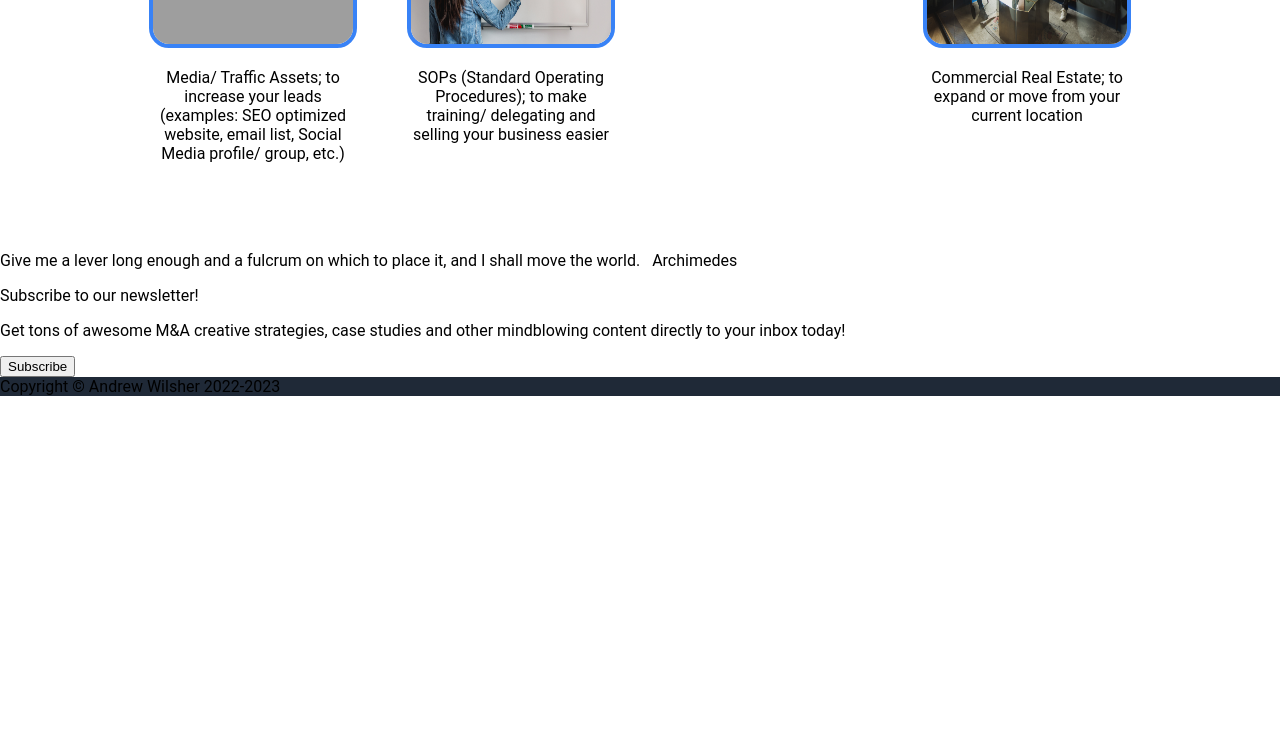
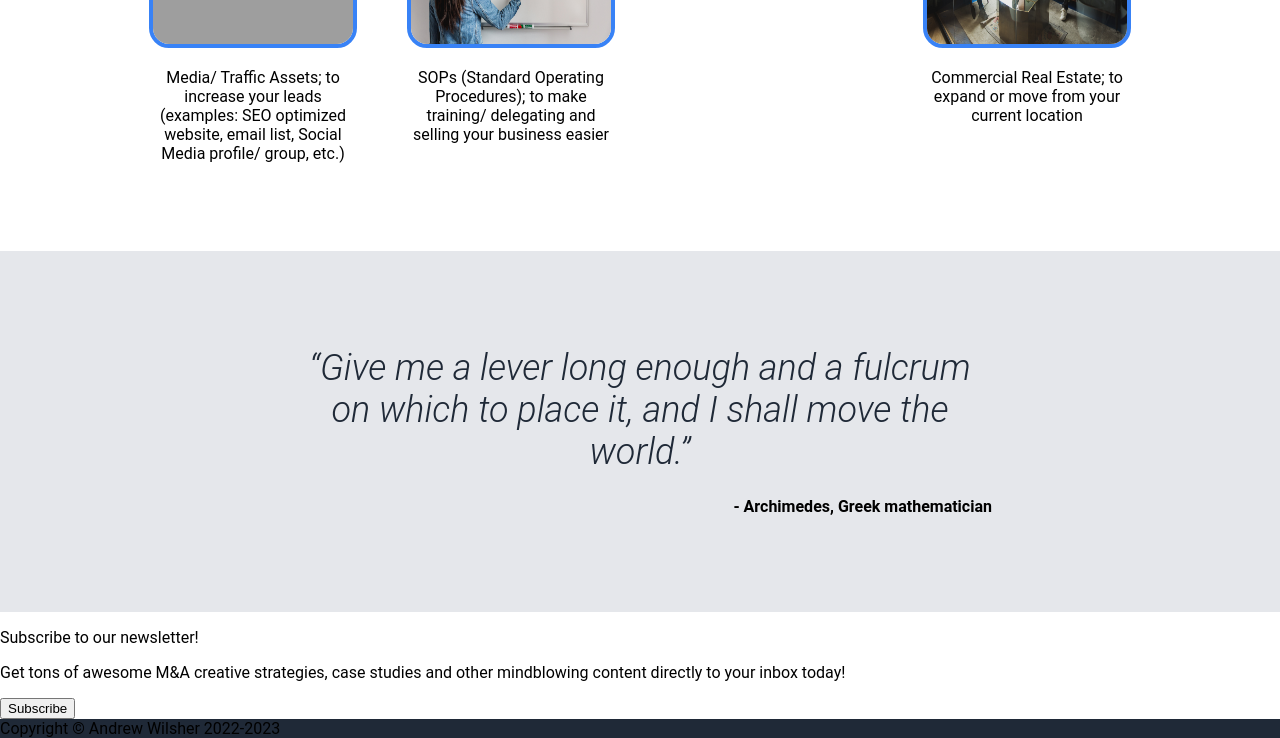
Before and after one commit to orelem/practice-projects, a plain HTML site: page index.html in a window 1280 px wide. Shown: the part 956-1694 px from the top of the page. Before the commit the page ends 1352 px from the top, so only its background shows below. Drawn offline with Linux system fonts and the light colour scheme; grey boxes are pictures that could not be loaded.

Commit message:
Add css styling to quote section
HTML change:  Add quote tag to html in <li class="quote"> under quote-container
CSS change:  Center text, change styling, align content, align text, adjust color of .quote

```diff
--- a/css/style.css
+++ b/css/style.css
@@ -131,3 +131,32 @@ a, .hero-para {
 }
 
 /* QUOTE SECTION */
+
+.quote-container {
+    background-color: #E5E7EB;
+    display: flex;
+    justify-content: center;
+    align-items: center;
+    flex-wrap: wrap;
+}
+
+.quote-list {
+    display: block;
+    width: 55%;
+    padding: 96px;
+    /* margin: auto; */
+}
+
+.quote {
+    font-size: 36px;
+    font-style: italic;
+    font-weight: 300;
+    text-align: center;
+    padding-bottom: 24px;
+    color: #1F2937;
+}
+
+.author {
+    font-weight: 700;
+    text-align: end;
+}
--- a/index.html
+++ b/index.html
@@ -56,9 +56,9 @@
         </div>
     </div>
     <div class="quote-container">
-        <ul>
-            <li class="quote">Give me a lever long enough and a fulcrum on which to place it, and I shall move the world.</li>
-            <li class="author">Archimedes</li>
+        <ul class="quote-list">
+            <li class="quote"><q>Give me a lever long enough and a fulcrum on which to place it, and I shall move the world.</q></li>
+            <li class="author">- Archimedes, Greek mathematician</li>
         </ul>
     </div>
     <div class="newsletter-container">
```
